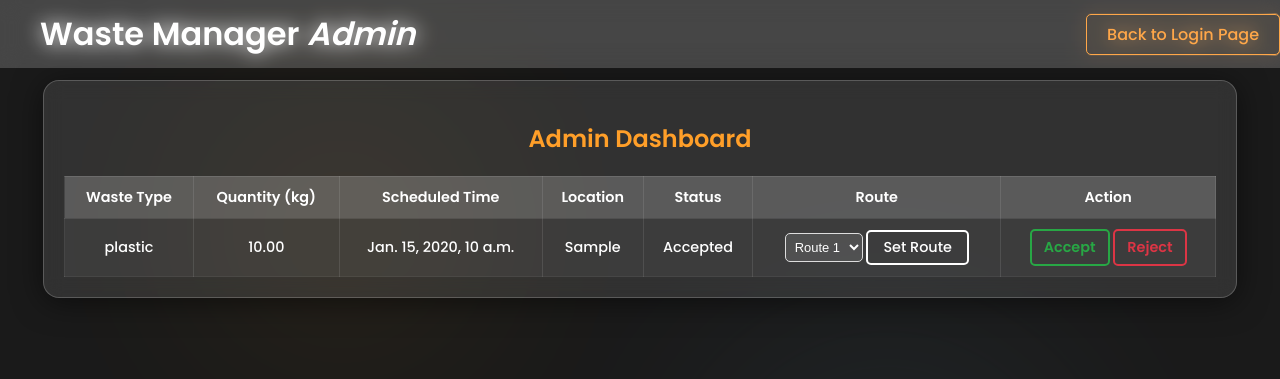
After one commit to NarayananSreeraman/WMS_Demo, a Django app: page /admin_dashboard/ in a window 1280 px wide. The commit adds this page. Shown: the top 379 px of the page. Run offline with Django 5.2, Linux system fonts and the light colour scheme; a user stored in the database is signed in; tables that the repository leaves empty hold one stand-in row (values such as "Sample post").

Commit message:
UpdateMK3

```diff
--- a/registration/app1/views.py
+++ b/registration/app1/views.py
@@ -37,6 +37,8 @@ def LoginPage(request):
             return redirect('home')
         else:
             return HttpResponse ("Username or Password is incorrect!!!")
+
+
 
     return render (request,'login.html')
 
@@ -79,3 +81,79 @@ def cancel_request(request, request_id):
     waste_request = get_object_or_404(WasteRequest, id=request_id, user=request.user)
     waste_request.delete()
     return redirect('waste_request_status')
+
+from django.shortcuts import render, redirect
+from django.contrib.auth import authenticate, login
+
+def admin_login(request):
+    if request.method == "POST":
+        username = request.POST.get("username")
+        password = request.POST.get("password")
+
+        # Check for fixed admin credentials
+        if username == "hp" and password == "West1234":
+            user = authenticate(request, username=username, password=password)
+            if user is None:
+                # Create an admin user if it doesn't already exist (optional)
+                user = User.objects.create_user(username="hp", password="West1234")
+                user.is_staff = True
+                user.save()
+            login(request, user)
+            return redirect("admin_dashboard")
+        else:
+            return render(request, "admin_login.html", {"error": "Invalid credentials"})
+    return render(request, "admin_login.html")
+
+
+from django.shortcuts import render, get_object_or_404
+from .models import WasteRequest  # Ensure this model exists and tracks user requests
+
+def admin_dashboard(request):
+    if request.user.username != "hp":
+        return redirect("login")  # Redirect non-admins to login
+
+    requests = WasteRequest.objects.all()  # Fetch all waste requests
+    return render(request, "admin_dashboard.html", {"requests": requests})
+
+# Functions for handling request acceptance/rejection
+def accept_request(request, request_id):
+    waste_request = get_object_or_404(WasteRequest, id=request_id)
+    waste_request.status = "Accepted"
+    waste_request.save()
+    return redirect("admin_dashboard")
+
+def reject_request(request, request_id):
+    waste_request = get_object_or_404(WasteRequest, id=request_id)
+    waste_request.status = "Denied"
+    waste_request.save()
+    return redirect("admin_dashboard")
+
+
+from django.shortcuts import get_object_or_404, redirect
+from .models import WasteRequest  # Ensure this model has a 'route' field
+from django.contrib.auth.decorators import login_required
+
+@login_required
+def assign_route(request, request_id):
+    if request.method == "POST":
+        route = request.POST.get("route")
+        waste_request = get_object_or_404(WasteRequest, id=request_id)
+        waste_request.route = route
+        waste_request.save()
+        return redirect('admin_dashboard')
+
+def update_request(request, request_id):
+    if request.method == "POST":
+        waste_request = WasteRequest.objects.get(id=request_id)
+        selected_route = request.POST.get("route")
+        waste_request.route = selected_route
+        waste_request.save()
+        return redirect("admin_dashboard")
+
+def update_route(request, request_id):
+    if request.method == "POST":
+        waste_request = WasteRequest.objects.get(id=request_id)
+        selected_route = request.POST.get("route")  # retrieve from form POST
+        waste_request.route = selected_route
+        waste_request.save()
+        return redirect("admin_dashboard")
--- a/registration/registration/settings.py
+++ b/registration/registration/settings.py
@@ -23,9 +23,10 @@ BASE_DIR = Path(__file__).resolve().parent.parent
 SECRET_KEY = 'django-insecure-al!7xosp4z24(cc7t*_3u(!sirkb+so2q%=7eje&fux991^dsn'
 
 # SECURITY WARNING: don't run with debug turned on in production!
-DEBUG = True
+DEBUG = False
 
-ALLOWED_HOSTS = []
+ALLOWED_HOSTS = ['localhost', '127.0.0.1']  # Add your actual domain or IP if deploying
+
 
 
 # Application definition
--- a/registration/registration/urls.py
+++ b/registration/registration/urls.py
@@ -26,6 +26,14 @@ urlpatterns = [
     path('submit-request/', views.submit_waste_request, name='submit_waste_request'),
     path('request-status/', views.waste_request_status, name='waste_request_status'),
     path('cancel-request/<int:request_id>/', views.cancel_request, name='cancel_request'),
+    path('admin-login/', views.admin_login, name="admin_login"),
+    path('admin_dashboard/', views.admin_dashboard, name="admin_dashboard"),
+    path('accept-request/<int:request_id>/', views.accept_request, name="accept_request"),
+    path('reject-request/<int:request_id>/', views.reject_request, name="reject_request"),
+    path("assign_route/<int:request_id>/", views.assign_route, name="assign_route"),
+    path('update-route/<int:request_id>/', views.update_route, name='update_route')
+
+
 
 
 
--- /dev/null
+++ b/registration/templates/admin_dashboard.html
@@ -0,0 +1,266 @@
+<!DOCTYPE html>
+<html lang="en">
+<head>
+    <meta charset="UTF-8">
+    <title>Admin Dashboard</title>
+    <link href="https://fonts.googleapis.com/css2?family=Poppins:wght@300;500;600&display=swap" rel="stylesheet">
+    <style>
+        /* General styling */
+        body {
+            font-family: 'Poppins', sans-serif;
+            background-color: #1a1a1a;
+            color: #fff;
+            margin: 0;
+            padding: 0;
+            overflow-y: scroll;
+        }
+
+        /* Navbar styling */
+        .navbar {
+            width: 100%;
+            padding: 10px 40px;
+            display: flex;
+            justify-content: space-between;
+            align-items: center;
+            background: rgba(255, 255, 255, 0.1);
+            backdrop-filter: blur(10px);
+            position: fixed;
+            top: 0;
+            z-index: 10;
+        }
+
+        .navbar h1 {
+            color: #ffffff;
+            margin: 0;
+        }
+
+        .navbar a {
+            color: #ffa749;
+            text-decoration: none;
+            font-weight: 500;
+            border: 1px solid #ffa749;
+            padding: 8px 20px; /* Increased padding */
+            margin-right: 40px; /* Added space from the edge */
+            border-radius: 5px;
+            transition: background-color 0.3s, color 0.3s;
+        }
+
+
+        .navbar a:hover {
+            background-color: #ffa749;
+            color: #1a1a1a;
+        }
+
+        /* Background circles */
+        .circle1, .circle2 {
+            position: absolute;
+            border-radius: 50%;
+            opacity: 0.3;
+            filter: blur(100px);
+        }
+
+        .circle1 {
+            width: 300px;
+            height: 300px;
+            background: rgba(255, 165, 0, 0.2);
+            top: 10%;
+            left: 15%;
+        }
+
+        .circle2 {
+            width: 400px;
+            height: 400px;
+            background: rgba(135, 206, 250, 0.2);
+            bottom: 10%;
+            right: 15%;
+        }
+
+        /* Table styling */
+        .table-container {
+            margin: 80px auto 20px;
+            padding: 20px;
+            width: 90%;
+            max-width: 1200px;
+            background: rgba(255, 255, 255, 0.1);
+            border-radius: 16px;
+            backdrop-filter: blur(10px);
+            box-shadow: 0 4px 30px rgba(0, 0, 0, 0.5);
+            border: 1px solid rgba(255, 255, 255, 0.2);
+        }
+
+        table {
+            width: 100%;
+            border-collapse: collapse;
+            color: #fff;
+            font-size: 0.9em;
+        }
+
+        th, td {
+            padding: 10px;
+            text-align: center;
+            border: 1px solid rgba(255, 255, 255, 0.1);
+        }
+
+        th {
+            background: rgba(255, 255, 255, 0.2);
+            font-weight: bold;
+        }
+
+        tr:nth-child(even) {
+            background: rgba(255, 255, 255, 0.05);
+        }
+
+        /* Button styling */
+        .btn-green, .btn-red {
+            display: inline-block;
+            padding: 6px 12px;
+            font-weight: bold;
+            text-decoration: none;
+            border-radius: 5px;
+            transition: all 0.3s;
+            border: 2px solid;
+            background: transparent;
+        }
+
+        .btn-green {
+            color: #28a745;
+            border-color: #28a745;
+        }
+
+        .btn-green:hover {
+            background-color: #28a745;
+            color: #fff;
+        }
+
+        .btn-red {
+            color: #dc3545;
+            border-color: #dc3545;
+        }
+
+        .btn-red:hover {
+            background-color: #dc3545;
+            color: #fff;
+        }
+
+        /* Dropdown styling */
+        select {
+            padding: 5px;
+            font-size: 0.9em;
+            background: rgba(255, 255, 255, 0.1);
+            color: #fff;
+            border: 1px solid #ddd;
+            border-radius: 5px;
+            outline: none;
+            transition: border-color 0.3s;
+        }
+
+        select:hover {
+            border-color: #ffa749;
+        }
+
+        .routeButton {
+            font-family: 'Poppins', sans-serif;
+            color: white;
+            background: transparent;
+            border: 2px solid white;
+            padding: 5px 15px;
+            border-radius: 5px;
+            cursor: pointer;
+            transition: color 0.3s, border-color 0.3s;
+            font-size: 0.9rem;
+        }
+
+        .routeButton:hover {
+            color: #87CEEB; /* Sky blue on hover */
+            border-color: #87CEEB;
+        }
+
+        .routeButton.clicked {
+            color: #FFA500; /* Orange on click */
+            border-color: #FFA500;
+        }
+        option {
+            color: #ffffff; /* Black text color for options */
+            background-color: #1d1d1d; /* White background color for options */
+        }
+
+    </style>
+</head>
+<body>
+    <div class="circle1"></div>
+    <div class="circle2"></div>
+
+    <!-- Navbar -->
+    <div class="navbar">
+        <h1><b>Waste Manager</b><i> Admin</i></h1>
+        <a href="{% url 'login' %}">Back to Login Page</a>
+    </div>
+    <div class="navbar">
+        <h1><b>Waste Manager</b><i> Admin</i></h1>
+        <div class="nav-links">
+            <a href="{% url 'login' %}" class="nav-link">Back to Login Page</a>
+        </div>
+    </div>
+
+
+    <!-- Admin Dashboard Table -->
+    <div class="table-container">
+        <h2 style="text-align:center; color: #ff9f29;">Admin Dashboard</h2>
+        <table>
+            <tr>
+                <th>Waste Type</th>
+                <th>Quantity (kg)</th>
+                <th>Scheduled Time</th>
+                <th>Location</th>
+                <th>Status</th>
+                <th>Route</th>
+                <th>Action</th>
+            </tr>
+            {% for request in requests %}
+            <tr>
+                <td>{{ request.waste_type }}</td>
+                <td>{{ request.quantity }}</td>
+                <td>{{ request.scheduled_time }}</td>
+                <td>{{ request.location }}</td>
+                <td>{{ request.status }}</td>
+                <td>
+                    <form method="post" action="{% url 'assign_route' request.id %}">
+                        {% csrf_token %}
+                        <select name="route">
+                            <option {% if request.route == "TBL" %}selected{% endif %}>TBL</option>
+                            <option value="Route1" {% if request.route == 'Route1' %}selected{% endif %}>Route 1</option>
+                            <option value="Route2" {% if request.route == 'Route2' %}selected{% endif %}>Route 2</option>
+                            <option value="Route3" {% if request.route == 'Route3' %}selected{% endif %}>Route 3</option>
+                            <option value="Route4" {% if request.route == 'Route4' %}selected{% endif %}>Route 4</option>
+                            <option value="Route5" {% if request.route == 'Route5' %}selected{% endif %}>Route 5</option>
+                            <option value="Route6" {% if request.route == 'Route6' %}selected{% endif %}>Route 6</option>
+                            <option value="Route7" {% if request.route == 'Route7' %}selected{% endif %}>Route 7</option>
+                            <option value="Route8" {% if request.route == 'Route8' %}selected{% endif %}>Route 8</option>
+                        </select>
+                        <button type="submit" class="routeButton">Set Route</button>
+                    </form>
+                </td>
+                <td>
+                    <a href="{% url 'accept_request' request.id %}" class="btn-green">Accept</a>
+                    <a href="{% url 'reject_request' request.id %}" class="btn-red">Reject</a>
+                </td>
+            </tr>
+            {% empty %}
+            <tr>
+                <td colspan="7">No waste collection requests available.</td>
+            </tr>
+            {% endfor %}
+        </table>
+    </div>
+    <script>
+        document.querySelectorAll(".routeButton").forEach(button => {
+            button.addEventListener("click", function(e) {
+                e.preventDefault(); // Prevent form submission for testing
+                this.textContent = "Route Set!";
+                this.style.color = "#FFA500"; // Orange color
+                this.style.borderColor = "#FFA500";
+            });
+        });
+    </script>
+</body>
+</html>
--- a/registration/templates/login.html
+++ b/registration/templates/login.html
@@ -148,6 +148,8 @@ button{
         <label for="password">Password</label>
         <input type="password" placeholder="Password" id="password" name="pass">
 
+        <a href="{% url 'admin_login' %}" class="nav-link">Admin Login</a>
+
         <button type="submit">Log In</button>
         <!-- <input type="button" value=""> -->
         <!-- <div class="social">
```
Also changed, not shown: registration/app1/models.py (+19 -0 lines), registration/templates/admin_login.html (added, +156 -0 lines), registration/templates/waste_request_status.html (+7 -1 lines), registration/app1/migrations/0002_wasterequest_route.py (added).
